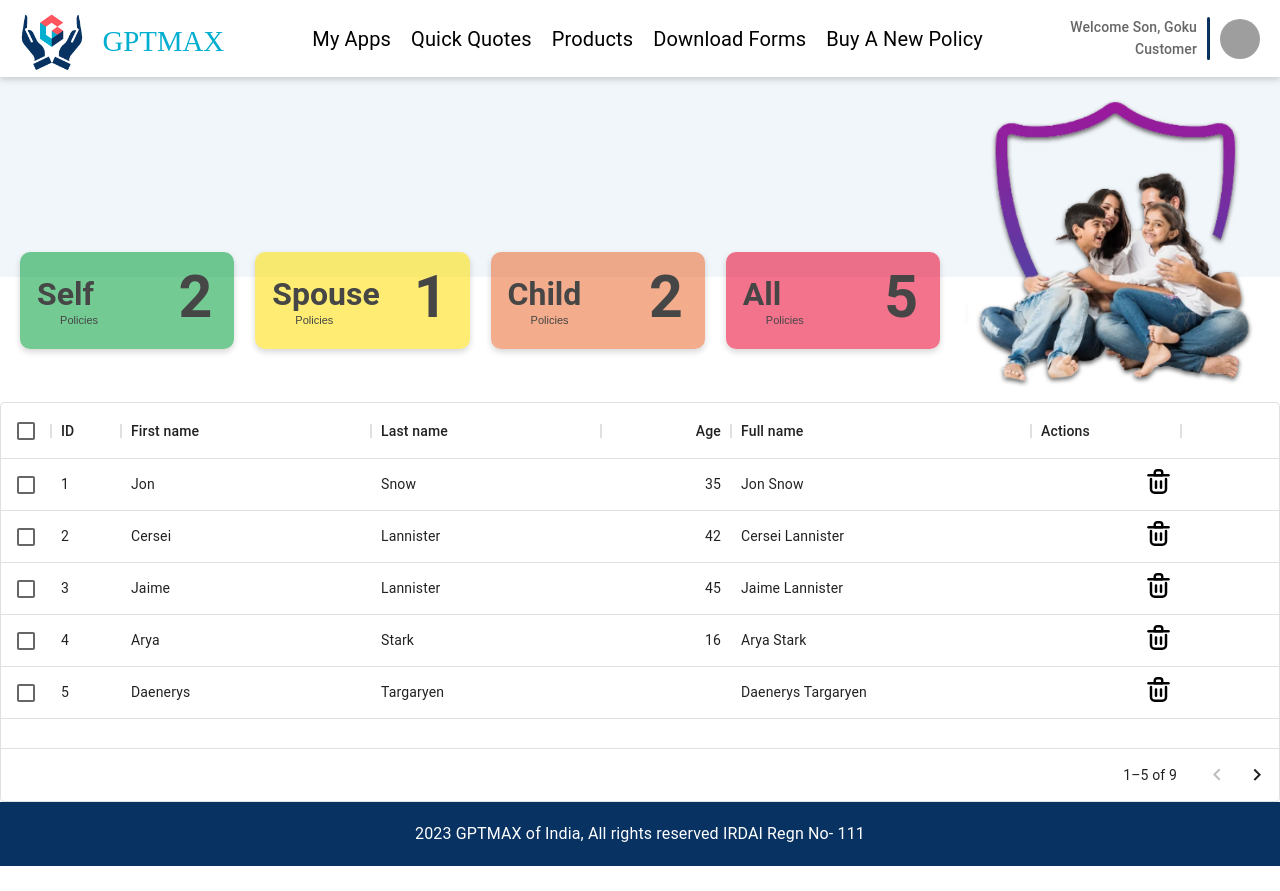
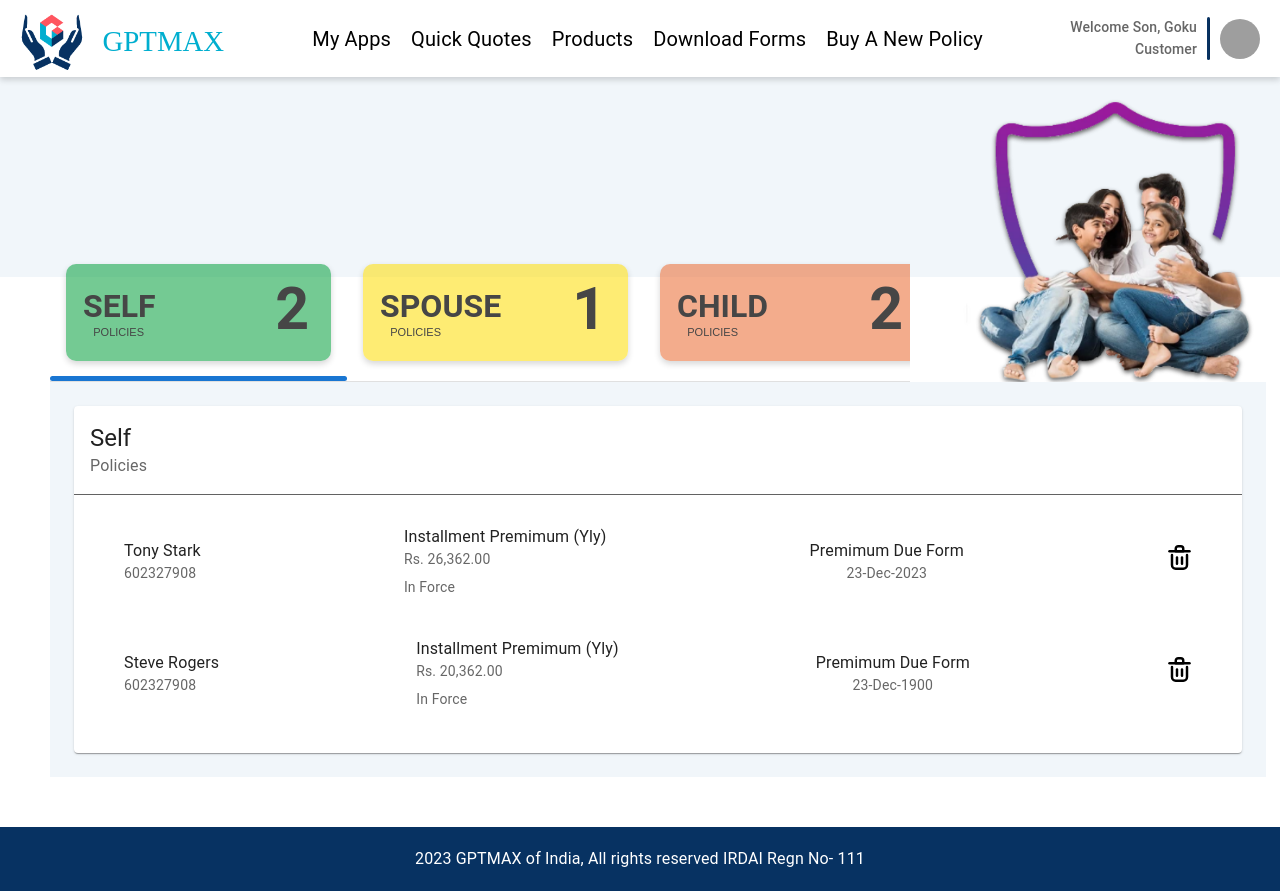
Before and after one commit to brightonrolls/insurance-portal, a React (Create React App) app: page /login in a window 1280 px wide. Both pictures are taken after a click on the button "LOGIN". Before the commit the page ends 866 px from the top, so only its background shows below. Built offline with nearby package versions, Linux system fonts and the light colour scheme; grey boxes are pictures that could not be loaded.

Commit message:
Made changes in dashboard tabs section

```diff
--- a/src/App.jsx
+++ b/src/App.jsx
@@ -1,16 +1,11 @@
 import React from "react";
 import { Box, Grid } from "@mui/material";
-import { useLocation } from "react-router";
 
 import FamilyPic from "./assets/images/familyPic.png";
-
-import DataTable from "./components/UI/Table/DataTable";
 
 import "./index.css";
 
 const App = ({ children }) => {
-  const { pathname } = useLocation();
-
   return (
     <>
       <Box display="flex" flexWrap="wrap" sx={{ position: "relative" }}>
@@ -30,13 +25,6 @@ const App = ({ children }) => {
           </Grid>
         </Grid>
       </Box>
-      {pathname === "/new-policy" ? (
-        <></>
-      ) : (
-        <Box>
-          <DataTable />
-        </Box>
-      )}
     </>
   );
 };
--- a/src/components/Dashboard.jsx
+++ b/src/components/Dashboard/Dashboard.jsx
@@ -2,13 +2,16 @@ import React from "react";
 import { Box, Grid } from "@mui/material";
 
 import HeroSection from "./HeroSection";
-import "../index.css";
+import "../../index.css";
 
 const Dashboard = ({ marginTop }) => {
   return (
     <>
       <Grid item xs={12} sm={6} md={9} lg={9}>
-        <Box className="foreground-container" sx={{ marginTop }}>
+        <Box
+          className="foreground-container"
+          sx={{ marginTop, marginBottom: "50px" }}
+        >
           <HeroSection />
         </Box>
       </Grid>
--- /dev/null
+++ b/src/components/Dashboard/HeroSection.jsx
@@ -0,0 +1,85 @@
+import React from "react";
+import { Box, Tab, Tabs } from "@mui/material";
+
+import BasicCard from "../UI/Card/BasicCard";
+
+import "../../index.css";
+import TabPanel from "./TabPanel";
+
+const HeroSection = () => {
+  const [value, setValue] = React.useState(0);
+
+  const handleChange = (event, newValue) => {
+    setValue(newValue);
+  };
+
+  function a11yProps(index) {
+    return {
+      id: `simple-tab-${index}`,
+      "aria-controls": `simple-tabpanel-${index}`,
+    };
+  }
+
+  return (
+    <>
+      <Box sx={{ borderBottom: 1, borderColor: "divider", margin: "0 50px" }}>
+        <Tabs
+          value={value}
+          onChange={handleChange}
+          variant="scrollable"
+          scrollButtons="auto"
+          aria-label="basic tabs example"
+          sx={{
+            ".MuiTabs-indicator": {
+              height: "5px",
+              borderRadius: "5px",
+            },
+          }}
+        >
+          <Tab
+            label={
+              <BasicCard
+                title="Self"
+                count={2}
+                color="rgba(3, 159, 59, 0.55)"
+              />
+            }
+            {...a11yProps(0)}
+          ></Tab>
+          <Tab
+            label={
+              <BasicCard
+                title="Spouse"
+                count={1}
+                color="rgba(254, 220, 0, 0.55)"
+              />
+            }
+            {...a11yProps(1)}
+          ></Tab>
+          <Tab
+            label={
+              <BasicCard
+                title="Child"
+                count={2}
+                color="rgba(234, 104, 47, 0.55)"
+              />
+            }
+            {...a11yProps(2)}
+          ></Tab>
+          <Tab
+            label={
+              <BasicCard title="All" count={5} color="rgba(233, 1, 46, 0.55)" />
+            }
+            {...a11yProps(3)}
+          ></Tab>
+        </Tabs>
+      </Box>
+      <TabPanel value={value} index={0} title="Self" />
+      <TabPanel value={value} index={1} title="Spouse" />
+      <TabPanel value={value} index={2} title="Child" />
+      <TabPanel value={value} index={3} title="All" />
+    </>
+  );
+};
+
+export default HeroSection;
--- /dev/null
+++ b/src/components/Dashboard/TabPanel.jsx
@@ -0,0 +1,104 @@
+import React from "react";
+import {
+  Box,
+  Card,
+  Divider,
+  CardHeader,
+  Typography,
+  CardContent,
+} from "@mui/material";
+
+import DeleteIcon from "../../assets/images/delete.svg";
+
+const data = [
+  {
+    id: 1,
+    name: "Tony Stark",
+    OHRID: "602327908",
+    installment: "26,362.00",
+    date: "23-Dec-2023",
+  },
+  {
+    id: 2,
+    name: "Steve Rogers",
+    OHRID: "602327908",
+    installment: "20,362.00",
+    date: "23-Dec-1900",
+  },
+];
+
+const TabPanel = ({ value, index, title }) => {
+  return (
+    <div
+      style={{ margin: "0 50px", width: "95vw" }}
+      role="tabpanel"
+      hidden={value !== index}
+      id={`simple-tabpanel-${index}`}
+      aria-labelledby={`simple-tab-${index}`}
+    >
+      {value === index && (
+        <Box sx={{ p: 3, background: "#f1f6fa" }}>
+          <Card>
+            <CardHeader title={title} subheader="Policies" />
+            <Divider className="divider" />
+            <CardContent sx={{ padding: "10px 0" }}>
+              {data.map(({ id, name, OHRID, date, installment }) => {
+                return (
+                  <Box
+                    className="dialog-card"
+                    key={id}
+                    // mb={2}
+                    display="flex"
+                    alignItems="center"
+                    justifyContent="space-between"
+                    sx={{ padding: "20px 50px" }}
+                  >
+                    <Box>
+                      <Typography variant="body1">{name}</Typography>
+                      <Typography color="text.secondary" variant="body2">
+                        {OHRID}
+                      </Typography>
+                    </Box>
+                    <Box>
+                      <Typography variant="body1" color="text.primary">
+                        Installment Premimum (Yly)
+                      </Typography>
+                      <Typography color="text.secondary" variant="body2">
+                        Rs. {installment}
+                      </Typography>
+                      <Typography color="text.secondary" variant="body2" mt={1}>
+                        In Force
+                      </Typography>
+                    </Box>
+                    <Box>
+                      <Typography variant="body1" color="text.primary">
+                        Premimum Due Form
+                      </Typography>
+                      <Typography
+                        color="text.secondary"
+                        variant="body2"
+                        align="center"
+                      >
+                        {date}
+                      </Typography>
+                    </Box>
+                    <Box>
+                      <img
+                        src={DeleteIcon}
+                        alt="Delete"
+                        height="25px"
+                        width="25px"
+                      />
+                    </Box>
+                  </Box>
+                );
+              })}
+            </CardContent>
+          </Card>
+        </Box>
+      )}
+    </div>
+  );
+};
+
+export default TabPanel;
--- a/src/components/HeroSection.jsx
+++ /dev/null
@@ -1,61 +0,0 @@
-import React from "react";
-import { Box } from "@mui/material";
-import { useTheme } from "@mui/material/styles";
-import useMediaQuery from "@mui/material/useMediaQuery";
-
-// import FamilyPicture from "../assets/images/familyPic.png";
-import BasicCard from "./UI/Card/BasicCard";
-
-import "../index.css";
-
-const HeroSection = () => {
-  const theme = useTheme();
-  const extraSmallScreens = useMediaQuery(theme.breakpoints.up("xs"));
-  const smallScreens = useMediaQuery(theme.breakpoints.up("sm"));
-  const mediumScreens = useMediaQuery(theme.breakpoints.up("md"));
-
-  const responsiveCards = () => {
-    if (smallScreens === true && mediumScreens === false) {
-      return {
-        display: "flex",
-        flexWrap: "wrap",
-        gap: "21px",
-        margin: "20px",
-      };
-    } else if (extraSmallScreens && smallScreens && mediumScreens) {
-      return { display: "flex", gap: "21px", margin: "20px" };
-    } else if (extraSmallScreens || (smallScreens && !mediumScreens)) {
-      return { display: "block", gap: "21px", margin: "20px" };
-    } else if (extraSmallScreens || (smallScreens && !mediumScreens)) {
-      return { display: "flex", gap: "21px", margin: "20px" };
-    }
-  };
-
-  return (
-    <Box>
-      <Box
-        // display={mediumScreens ? (smallScreens ? "flex" : "block") : "block"}
-        alignItems="center"
-        justifyContent="space-evenly"
-        sx={responsiveCards()}
-      >
-        <BasicCard title="Self" count={2} color="rgba(3, 159, 59, 0.55)" />
-        <BasicCard title="Spouse" count={1} color="rgba(254, 220, 0, 0.55)" />
-        <BasicCard title="Child" count={2} color="rgba(234, 104, 47, 0.55)" />
-        <BasicCard title="All" count={5} color="rgba(233, 1, 46, 0.55)" />
-        {/* <Box className="image-container">
-          <img
-            style={{
-              width: "250px",
-              height: "248px",
-            }}
-            src={FamilyPicture}
-            alt="family"
-          />
-        </Box> */}
-      </Box>
-    </Box>
-  );
-};
-
-export default HeroSection;
--- a/src/components/Policy/Policy.jsx
+++ b/src/components/Policy/Policy.jsx
@@ -19,7 +19,7 @@ const Policy = () => {
   return (
     <>
       <Typography align="center" fontSize="22px">
-        Insurance Quide
+        Insurance Guide
       </Typography>
       <Box sx={{ marginTop: "40px" }}>
         <Box
@@ -36,7 +36,7 @@ const Policy = () => {
           >
             <img src={Shield2} alt="Shield" className="svg-icons" />
             <Typography fontSize="22px" align="center">
-              Insurance Quide
+              Insurance Guide
             </Typography>
           </Box>
           <Box
--- a/src/components/UI/Card/BasicCard.css
+++ b/src/components/UI/Card/BasicCard.css
@@ -2,7 +2,8 @@
   display: flex;
   align-items: center;
   justify-content: space-between;
-  width: 331px;
+  /* width: 331px; */
+  width: 265px;
   height: 97px;
   /* margin: 0 21px 0 0; */
   padding: 11px 22px 18px 17px;
--- a/src/components/UI/Card/BasicCard.jsx
+++ b/src/components/UI/Card/BasicCard.jsx
@@ -5,15 +5,14 @@ import useMediaQuery from "@mui/material/useMediaQuery";
 
 import "./BasicCard.css";
 import "../../../index.css";
-import SimpleDialog from "./SimpleDialog";
+// import SimpleDialog from "./SimpleDialog";
 
 const BasicCard = ({ title, count, color }) => {
   const theme = useTheme();
   const extraSmallScreens = useMediaQuery(theme.breakpoints.up("xs"));
-  let getCardMarginBottom = () => (extraSmallScreens ? "20px" : "65px");
+  let getCardMarginBottom = () => (extraSmallScreens ? "8px" : "65px");
   return (
     <>
-      <SimpleDialog titleData={title}>
       <Card
         className="card"
         sx={{
@@ -30,7 +29,9 @@ const BasicCard = ({ title, count, color }) => {
           <span className="count">{count}</span>
         </Box>
       </Card>
-      </SimpleDialog>
+      {/* <SimpleDialog titleData={title}>
+
+      </SimpleDialog> */}
     </>
   );
 };
--- a/src/index.css
+++ b/src/index.css
@@ -129,6 +129,18 @@ code {
   margin: 0 0;
 }
 
+.user-policy-container {
+  padding: 28px 17px 71px;
+  border: solid 1px #707070;
+  background-color: #fff;
+}
+
+.divider {
+  height: 1px;
+  margin: 12px 11.5px 0 0.5px;
+  background-color: #707070;
+}
+
 /* Extra small devices (phones, 600px and down) */
 @media only screen and (max-width: 600px) {
   .image-container {
--- a/src/index.js
+++ b/src/index.js
@@ -13,7 +13,7 @@ import Header from "./components/Header";
 import Footer from "./components/Footer";
 import LandingPage from "./pages/Landingpage";
 import Policy from "./components/Policy/Policy";
-import Dashboard from "./components/Dashboard";
+import Dashboard from "./components/Dashboard/Dashboard";
 import NewPolicy from "./components/Policy/NewPolicy";
 import ProtectedRoute from "./components/ProtectedRoute";
 import "./index.css";
```
Lines whose indentation alone changed are shown as unchanged.
